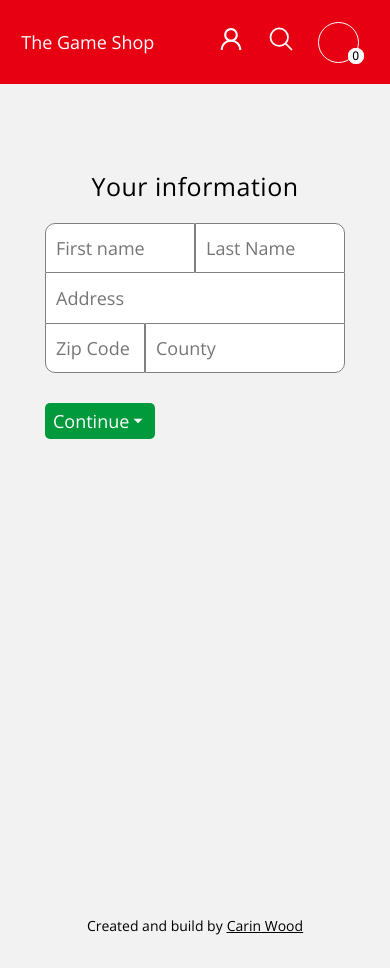
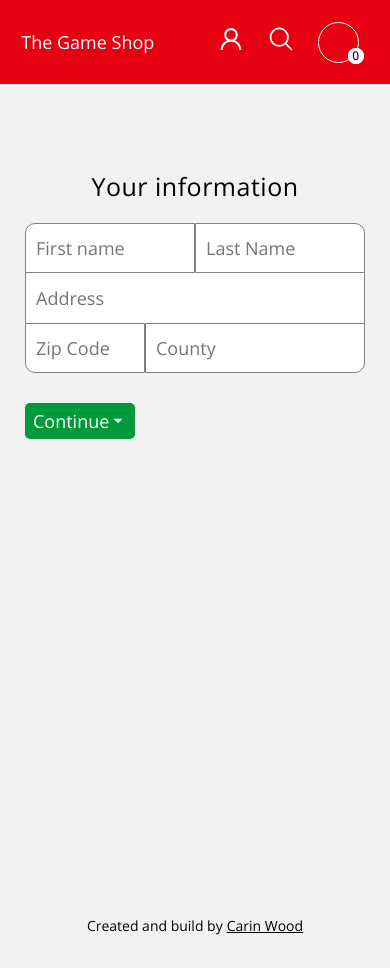
Before and after one commit to CarinWood/Game-shop, a React (Create React App) app: page /checkout in a window 390 px wide. Built offline with nearby package versions, Linux system fonts and the light colour scheme; some icons are missing.

Commit message:
worked on responsive css for checkout page

```diff
--- a/src/styles/checkout.css
+++ b/src/styles/checkout.css
@@ -263,16 +263,16 @@
 
     .first {
         border-radius: 10px 0px 0px 0px;
-        width: 150px;
+        width: 170px;
     }
 
     .second {
         border-radius: 0px 10px 0px 0px;
-        width: 150px;
+        width: 170px;
     }
 
     .address-input {
-        width: 300px;
+        width: 340px;
         border-radius: 0px;
         justify-self: center;
 
@@ -283,15 +283,15 @@
     }
 
     .zip-code-input {
-        width: 100px;
+        width: 120px;
     }
 
     .county-input {
-        width: 200px;
+        width: 220px;
     }
 
     .shipping-div {
-        width: 300px;
+        width: 340px;
         justify-content: space-between;
         align-items: center;
 
```
